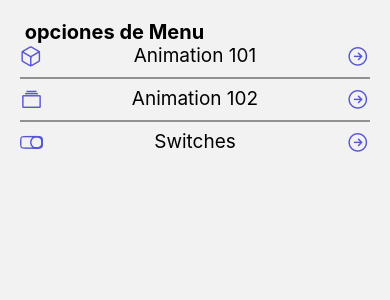
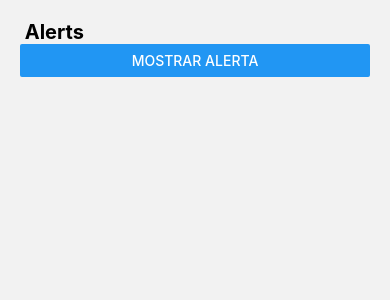
Before and after one commit to MarcosIsmael/RNComponetns, a React Native app: screen /AlertScreen in a window 390 px wide. Shown: the top 300 px of the page. Built offline with nearby package versions, Linux system fonts and the light colour scheme.

Commit message:
ver video 205

```diff
--- a/src/data/MenuItems.js
+++ b/src/data/MenuItems.js
@@ -14,4 +14,9 @@
         icon:'toggle-outline',
         component : 'SwitchScreen'
     },
+    {
+        name:'Alerts',
+        icon:'alert-circle-outline',
+        component : 'AlertScreen'
+    },
   ]
--- a/src/navigation/Navigator.js
+++ b/src/navigation/Navigator.js
@@ -5,6 +5,7 @@
 import Animation102Screen from '../screens/Animation102Screen';
 import Animation101Screen from '../screens/Animation101Screen';
 import SwitchScreen from '../screens/SwitchScreen';
+import AlertScreen from '../screens/AlertScreen';
 
 const Stack = createStackNavigator();
 
@@ -17,6 +18,7 @@
       <Stack.Screen name="Animation101Screen" component={Animation101Screen} />
       <Stack.Screen name="Animation102Screen" component={Animation102Screen} />
       <Stack.Screen name="SwitchScreen" component={SwitchScreen} />
+      <Stack.Screen name="AlertScreen" component={AlertScreen} />
 
     </Stack.Navigator>
   );
--- /dev/null
+++ b/src/screens/AlertScreen.js
@@ -0,0 +1,35 @@
+import React from 'react'
+import { Alert, Button, View } from 'react-native'
+import HeaderTitle from '../components/HeaderTitle'
+import { styles } from '../theme/AppTheme'
+
+const AlertScreen = () => {
+    const showAlert = ()=>{
+        Alert.alert(
+            "Titulo",
+            "Este es el mensaje de ela alerta",
+            [
+              {
+                text: "Cancel",
+                onPress: () => console.log("Cancel Pressed"),
+                style: "destructive"
+              },
+              { text: "OK", onPress: () => console.log("OK Pressed") }
+            ],
+            {
+                cancelable:true
+            }
+          );
+    }
+  return (
+    <View style={styles.marginGlobal}>
+        <HeaderTitle title={'Alerts'}/>
+        <Button
+        title='mostrar alerta'
+        onPress={showAlert}
+        />
+    </View>
+  )
+}
+
+export default AlertScreen
```
